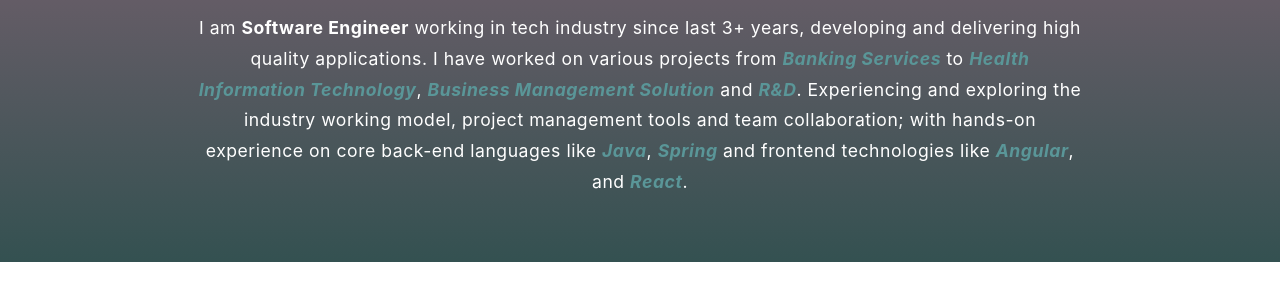
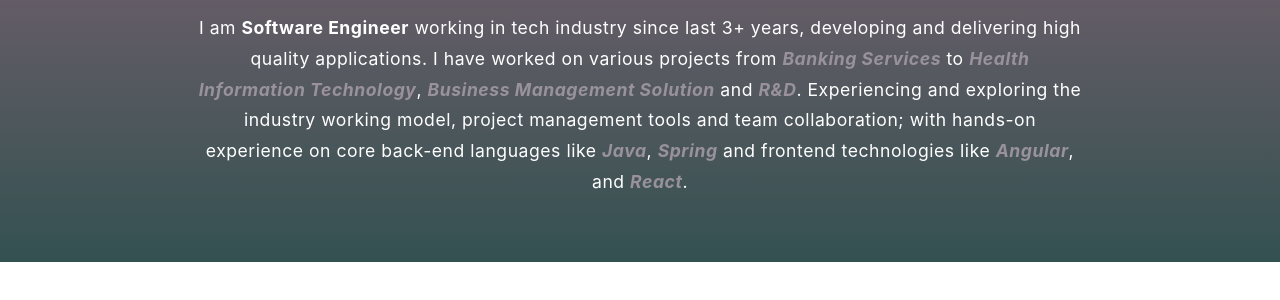
Before and after one commit to ashrawan/myprofilegatsby, a Gatsby site: page / in a window 1280 px wide. Shown: the part 303-603 px from the top of the page. Built offline with nearby package versions, Linux system fonts and the light colour scheme; Gatsby itself is replaced by a stand-in of ours.

Commit message:
color adjustment

```diff
--- a/src/styles/components/_masthead.scss
+++ b/src/styles/components/_masthead.scss
@@ -21,7 +21,7 @@
     font-size: 1.1rem;
     margin: 1rem 0 0 0;
     i {
-      color: #5a9698;
+      color: #99929c;
     }
   }
 
```
